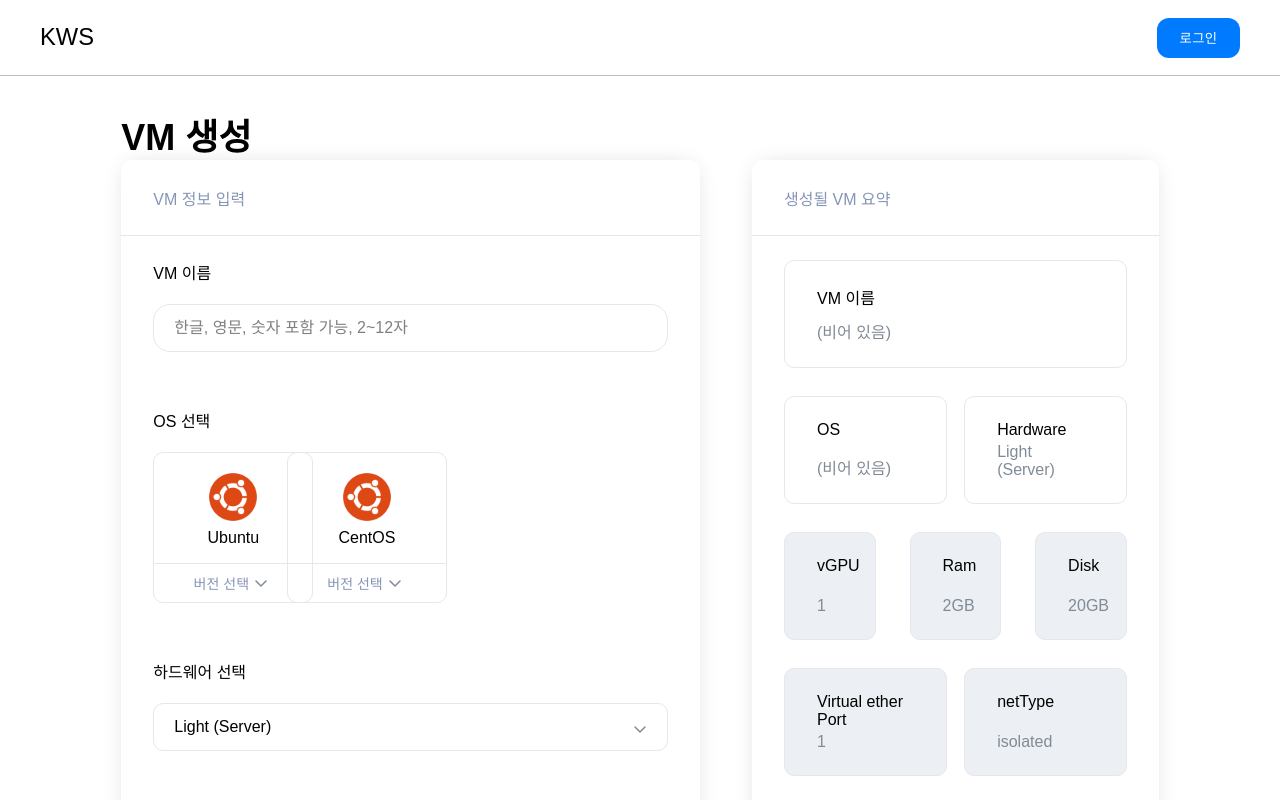
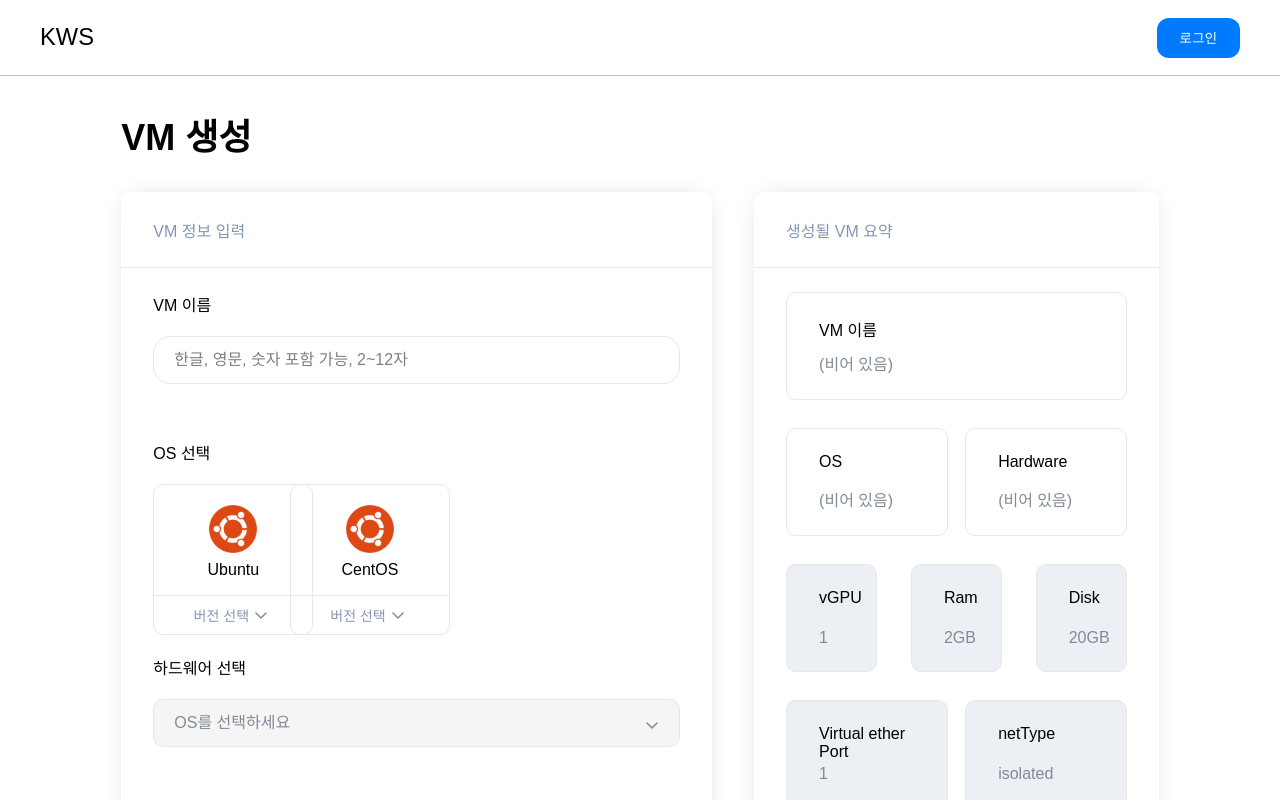
Before and after one commit to easy-cloud-Knet/KWS_FE, a React (Vite) app: page /create in a window 1280 px wide. Shown: the top 800 px of the page. Built offline with nearby package versions, Linux system fonts and the light colour scheme; a web font is replaced by a local one.

Commit message:
feat: VMCreate 하드웨어 선택 비활성화 로직 추가

```diff
--- a/src/components/vmCreate/hw_dropdown/HwDropdown.tsx
+++ b/src/components/vmCreate/hw_dropdown/HwDropdown.tsx
@@ -4,17 +4,16 @@ import HwDropdownItem from "./HwDropdownItem";
 
 import useOutsideClick from "../../../hooks/useOutsideClick";
 
-import { HardWare } from "../../../types/vm";
-
 import ic_arrow_down from "../../../assets/image/vmCreate/ic_arrow_down.svg";
 
 interface HwDropdownProps {
-  hardwareList: HardWare[];
+  hardwareList: string[];
   hw: string;
-  setHw: React.Dispatch<React.SetStateAction<HardWare>>;
+  setHw: React.Dispatch<React.SetStateAction<string>>;
+  disabled?: boolean;
 }
 
-const HwDropdown: React.FC<HwDropdownProps> = ({ hardwareList, hw, setHw }) => {
+const HwDropdown: React.FC<HwDropdownProps> = ({ hardwareList, hw, setHw, disabled = false }) => {
   const [toggle, setToggle] = useState<boolean>(false);
 
   const currentRef = useRef<HTMLDivElement>(null);
@@ -29,17 +28,20 @@ const HwDropdown: React.FC<HwDropdownProps> = ({ hardwareList, hw, setHw }) => {
   return (
     <div className="relative" ref={currentRef}>
       <button
-        className="pl-[20px] w-full h-[48px] rounded-[10px] border-[1px] border-(--Line) cursor-pointer text-left"
-        onClick={() => setToggle(!toggle)}
+        className={`pl-[20px] w-full h-[48px] rounded-[10px] border-[1px] border-(--Line) text-left ${
+          disabled ? "bg-[#F5F5F5] cursor-default" : "cursor-pointer"
+        }`}
+        onClick={() => !disabled && setToggle(!toggle)}
+        disabled={disabled}
       >
-        {hw}
+        {hw || <p className="text-(--Grey1)">OS를 선택하세요</p>}
         <img
           className={`absolute right-[16px] top-[14px] ${toggle && "rotate-180"}`}
           src={ic_arrow_down}
           alt="arrow"
         />
       </button>
-      {toggle && (
+      {toggle && !disabled && (
         <div className="absolute w-full h-content bg-white rounded-[10px]">
           {hardwareList.map((item, index) => (
             <HwDropdownItem
--- a/src/components/vmCreate/hw_dropdown/HwDropdownItem.tsx
+++ b/src/components/vmCreate/hw_dropdown/HwDropdownItem.tsx
@@ -6,7 +6,7 @@ interface HwDropdownItemProps extends React.ButtonHTMLAttributes<HTMLButtonEleme
 const HwDropdownItem: React.FC<HwDropdownItemProps> = ({ children, ...props }) => {
   return (
     <button
-      className="p-16-400 pl-[20px] w-full h-[48px] bg:transparent rounded-[10px] text-left hover:text-(--Main_Blue) hover:bg-[#ECF2FF] cursor-pointer z-10"
+      className="p-16-400 pl-[20px] w-full h-[48px] bg-white rounded-[10px] text-left hover:text-(--Main_Blue) hover:bg-[#ECF2FF] cursor-pointer z-20"
       {...props}
     >
       {children}
--- a/src/pages/VMCreate.tsx
+++ b/src/pages/VMCreate.tsx
@@ -7,7 +7,7 @@ import VMCreateOsImage from "../components/vmCreate/VMCreateOsImage";
 
 import axiosClient from "../services/api";
 
-import { HardWare, OsList } from "../types/vm";
+import { OsList } from "../types/vm";
 
 import ubuntu from "../assets/image/vmCreate/ubuntu.svg";
 import addIcon from "../assets/image/vmManage/button/add.svg";
@@ -28,24 +28,23 @@ const VMCreate: React.FC = () => {
     value: "",
     showError: false,
   });
-  // const [osList, setOsList] = useState<OsList[]>([
   const osList: OsList[] = [
     {
       name: "Ubuntu",
       img: ubuntu,
       version: ["24.04 LTS", "22.04 LTS", "20.04 LTS", "24.10", "23.10", "23.04"],
+      hardware: ["Light (Server)", "Heavy (Storage)", "GPU (AI/ML)"],
     },
     {
       name: "CentOS",
       img: ubuntu,
       version: ["8 Stream", "7 Stream"],
+      hardware: ["Light (Server)", "Heavy (Storage)"],
     },
   ];
-  // const [hardwareList, setHardwareList] = useState<HardWare[]>(["Light (Server)", "Heavy (Storage)"]);
-  const hardwareList: HardWare[] = ["Light (Server)", "Heavy (Storage)"];
-  const [os, setOs] = useState<string>("Ubuntu");
+  const [os, setOs] = useState<string>("");
   const [osVersion, setOsVersion] = useState<string>("");
-  const [hw, setHw] = useState<HardWare>("Light (Server)");
+  const [hw, setHw] = useState<string>("");
   const [openSharedUser, setOpenSharedUser] = useState<string>("private");
 
   const navigate = useNavigate();
@@ -74,8 +73,8 @@ const VMCreate: React.FC = () => {
     <div className="vm-create flex justify-center size-full ">
       <section className="pt-[40px] w-[81.04166666666667%]">
         <h1 className="h1-bold">VM 생성</h1>
-        <section className="flex justify-between mb-[56px]">
-          <section className="create-section w-[55.7840616966581%]">
+        <section className="flex justify-between gap-[4.0625%] mt-[32px] mb-[56px]">
+          <section className="create-section flex-1 max-w-[868px]">
             <div className="mb-[24px]">
               <p className="pl-[32px] h-[75px] a-items-center p-16-500 c-text1">VM 정보 입력</p>
               <hr className="border-[#E6E7EB]" />
@@ -97,7 +96,7 @@ const VMCreate: React.FC = () => {
                   style={{ width: "100%" }}
                 />
               </div>
-              <div>
+              <div className="z-10">
                 <p className="p-16-400 mb-[20px]">OS 선택</p>
                 <div className="inline-grid grid-cols-4 gap-[20px]">
                   {osList.map((item) => (
@@ -110,10 +109,15 @@ const VMCreate: React.FC = () => {
                     />
                   ))}
                 </div>
-              </div>
-              <div>
-                <p className="p-16-400 mb-[20px]">하드웨어 선택</p>
-                <VMCreateHwDropdown hardwareList={hardwareList} hw={hw} setHw={setHw} />
+                <div className="mt-[20px]">
+                  <p className="p-16-400 mb-[20px]">하드웨어 선택</p>
+                  <VMCreateHwDropdown
+                    hardwareList={osList.find((item) => item.name === os)?.hardware || []}
+                    hw={hw}
+                    setHw={setHw}
+                    disabled={!osVersion}
+                  />
+                </div>
               </div>
 
               <div>
@@ -132,7 +136,7 @@ const VMCreate: React.FC = () => {
               </div>
             </section>
           </section>
-          <section className="create-section w-[39.20308483290488%]">
+          <section className="create-section w-[39%]">
             <div className="mb-[24px]">
               <p className="pl-[32px] h-[75px] a-items-center p-16-500 c-text1">생성될 VM 요약</p>
               <hr className="border-[#E6E7EB]" />
--- a/src/types/vm.ts
+++ b/src/types/vm.ts
@@ -20,6 +20,5 @@ export interface OsList {
   name: string;
   img?: string;
   version: string[];
+  hardware: string[];
 }
-
-export type HardWare = "Light (Server)" | "Heavy (Storage)";
```
